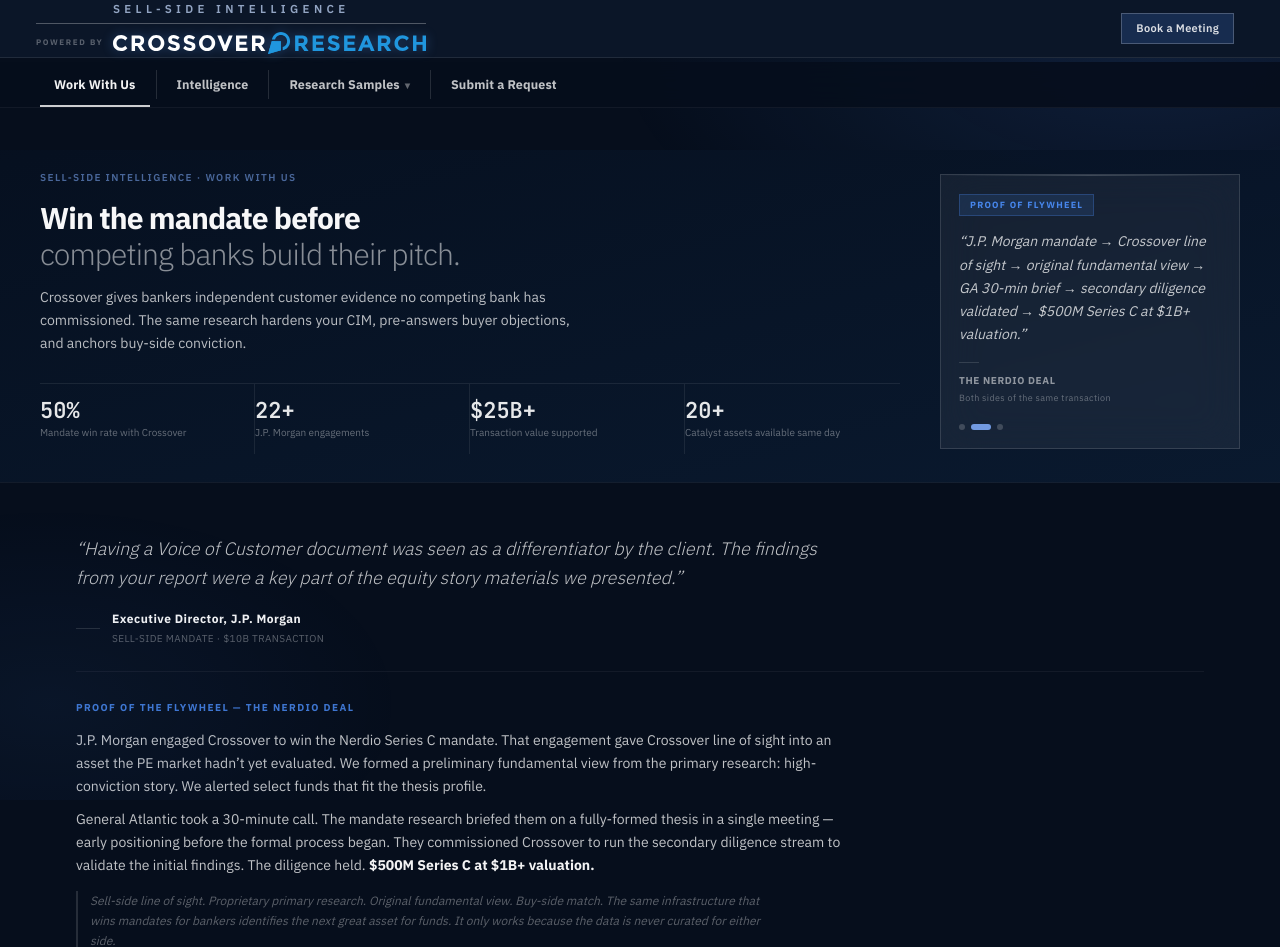
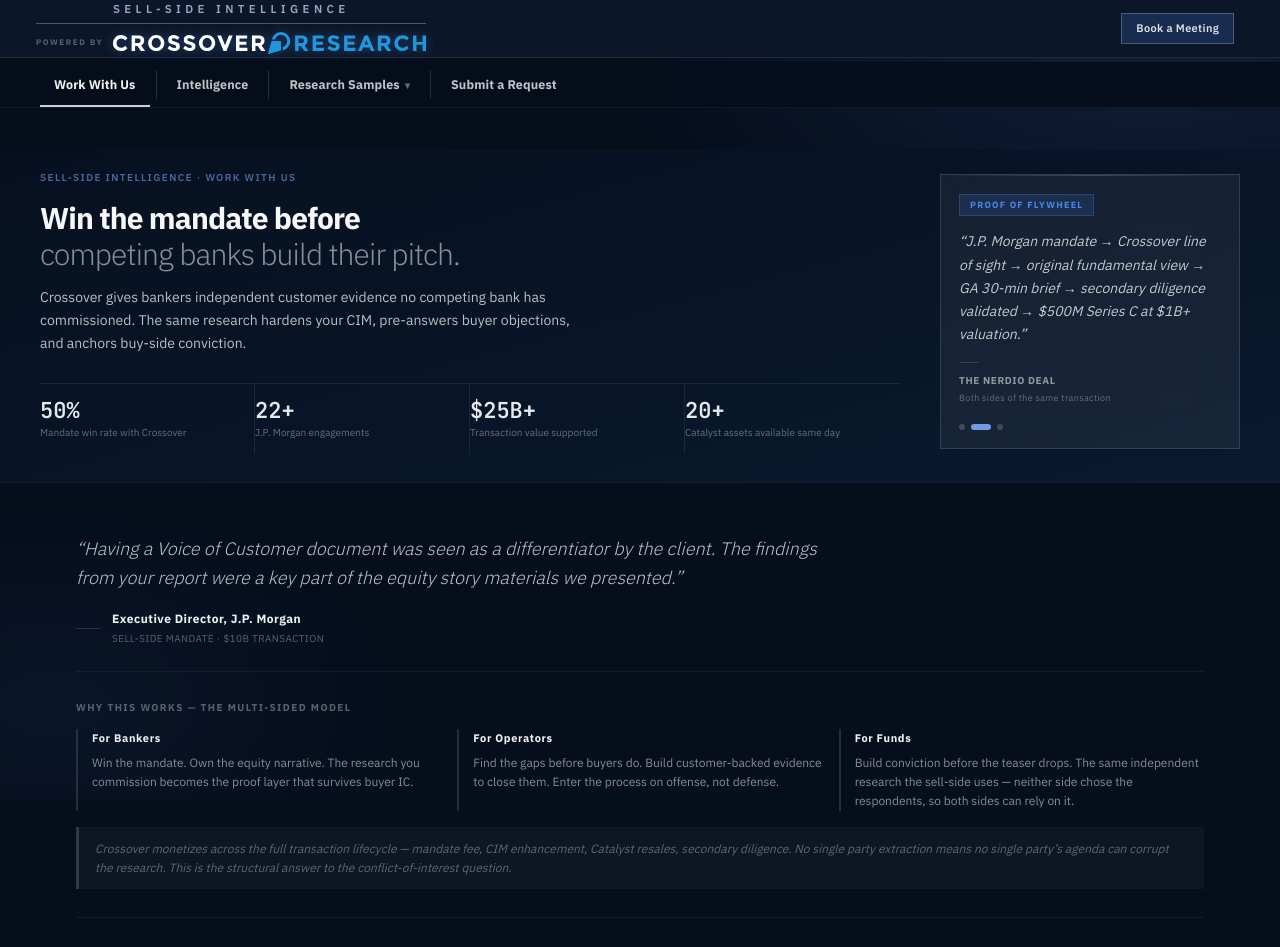
Before and after one commit to Crossover-Research/sell-side-overview-site, a Next.js app: page /partner in a window 1280 px wide. Shown: the top 947 px of the page. Built offline with nearby package versions, Linux system fonts and the light colour scheme.

Commit message:
fix: remove JPM quote + Nerdio flywheel from PartnerTab — both now in hero carousel

```diff
--- a/tabs/PartnerTab.tsx
+++ b/tabs/PartnerTab.tsx
@@ -60,29 +60,6 @@
         </div>
       </div>
 
-      {/* Nerdio flywheel */}
-      <div style={{ padding: '0 0 28px', borderBottom: '1px solid var(--br-lo)', marginBottom: '28px' }}>
-        <div style={{ fontSize: 10, fontWeight: 700, letterSpacing: '.14em', textTransform: 'uppercase', color: 'var(--blue)', opacity: .8, marginBottom: 12 }}>
-          Proof of the Flywheel — The Nerdio Deal
-        </div>
-        <p style={{ fontSize: 14, color: 'var(--t1)', lineHeight: 1.65, maxWidth: 780, marginBottom: 10 }}>
-          J.P. Morgan engaged Crossover to win the Nerdio Series C mandate. That engagement gave Crossover
-          line of sight into an asset the PE market hadn&rsquo;t yet evaluated. We formed a preliminary
-          fundamental view from the primary research: high-conviction story. We alerted select funds that fit
-          the thesis profile.
-        </p>
-        <p style={{ fontSize: 14, color: 'var(--t1)', lineHeight: 1.65, maxWidth: 780, marginBottom: 14 }}>
-          General Atlantic took a 30-minute call. The mandate research briefed them on a fully-formed thesis
-          in a single meeting — early positioning before the formal process began. They commissioned Crossover
-          to run the secondary diligence stream to validate the initial findings. The diligence held.{' '}
-          <strong style={{ color: 'var(--t0)' }}>$500M Series C at $1B+ valuation.</strong>
-        </p>
-        <div style={{ fontSize: 12, color: 'var(--t3)', fontStyle: 'italic', borderLeft: '2px solid var(--br-hi)', paddingLeft: 12, maxWidth: 700 }}>
-          Sell-side line of sight. Proprietary primary research. Original fundamental view. Buy-side match.
-          The same infrastructure that wins mandates for bankers identifies the next great asset for funds.
-          It only works because the data is never curated for either side.
-        </div>
-      </div>
 
       {/* Multi-sided model explainer */}
       <div style={{ padding: '0 0 28px', borderBottom: '1px solid var(--br-lo)', marginBottom: '28px' }}>
```
